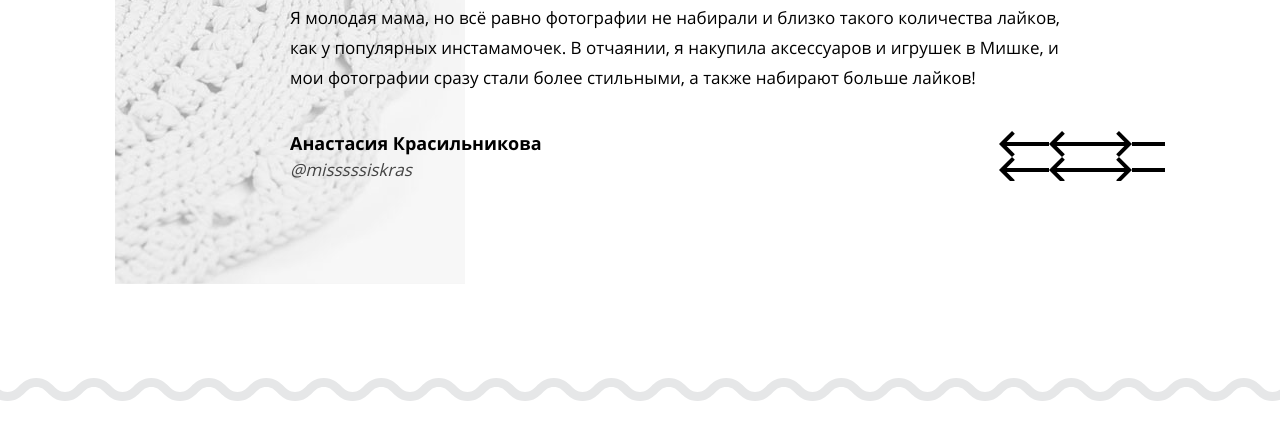
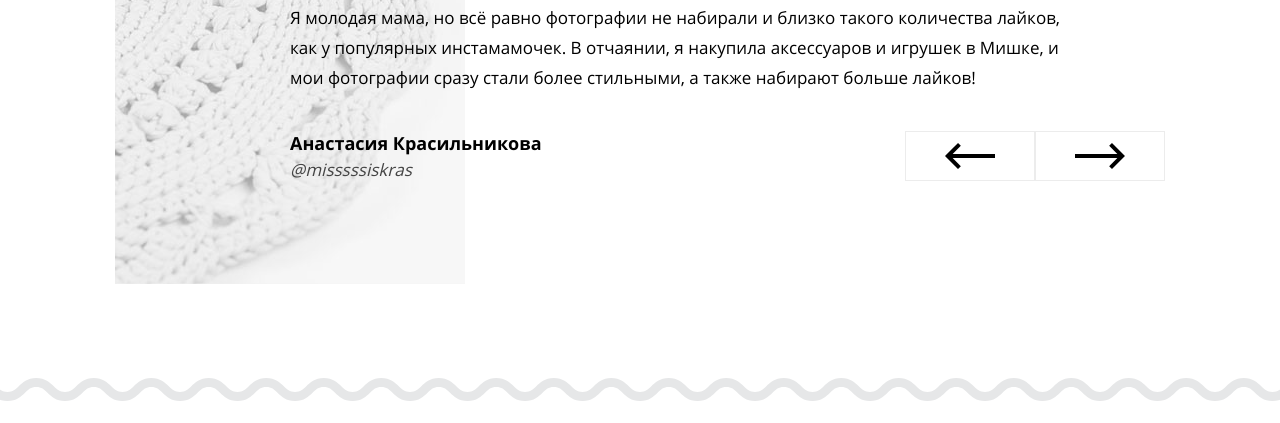
Before and after one commit to iTemes/264609-mishka, a website: page index.html in a window 1280 px wide. Shown: the part 2470-2893 px from the top of the page. Drawn offline with nearby package versions, Linux system fonts and the light colour scheme; files that its build step writes are made by us from their sources.

Commit message:
Исправление кнопки

```diff
--- a/sass/reviews.scss
+++ b/sass/reviews.scss
@@ -49,7 +49,7 @@
   margin-bottom: 40px;
 }
 
-.reviews__button {
+button.reviews__button {
   width: 130px;
   height: 50px;
   padding: 0;
```
Also changed, not shown: build/css/style.css.
